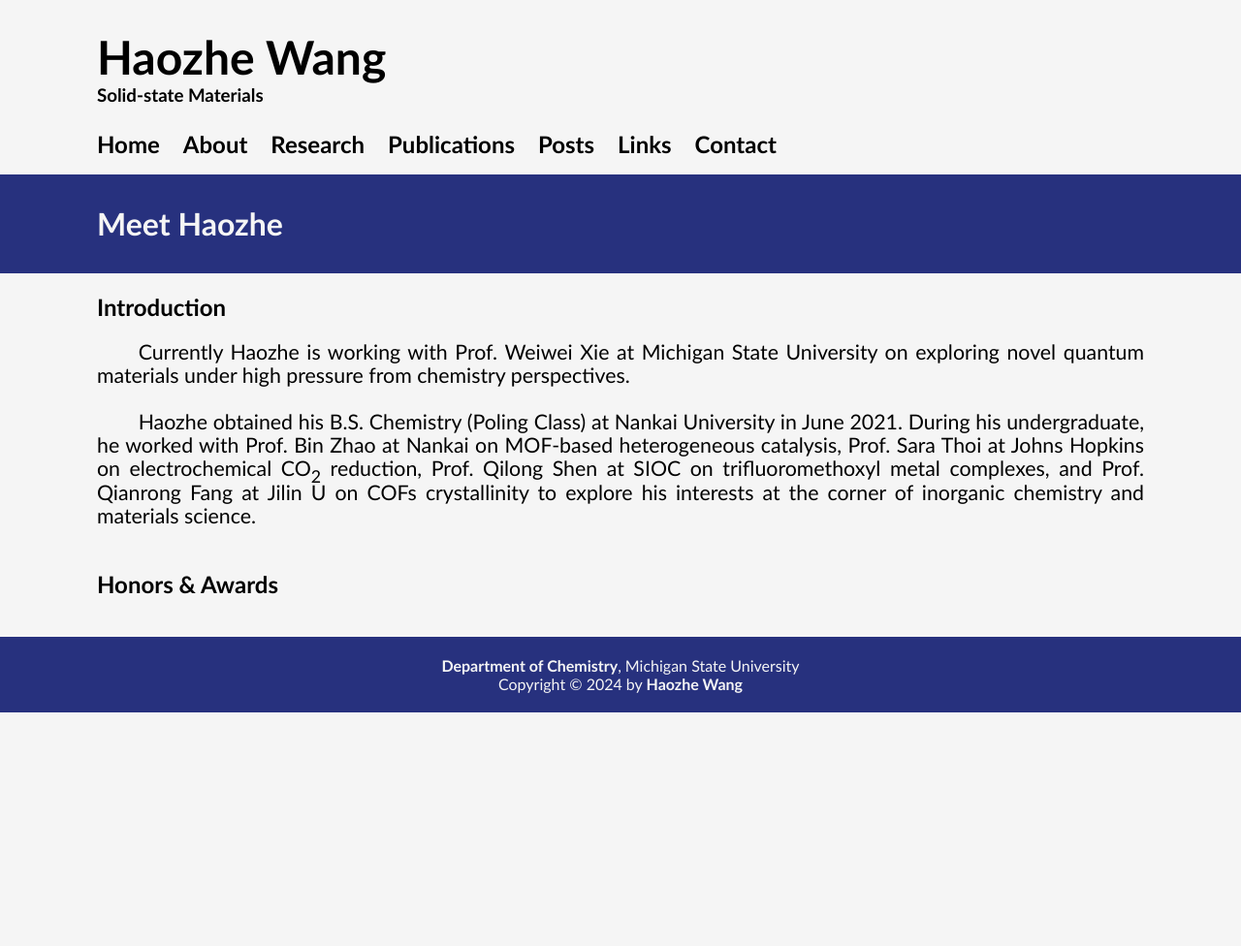
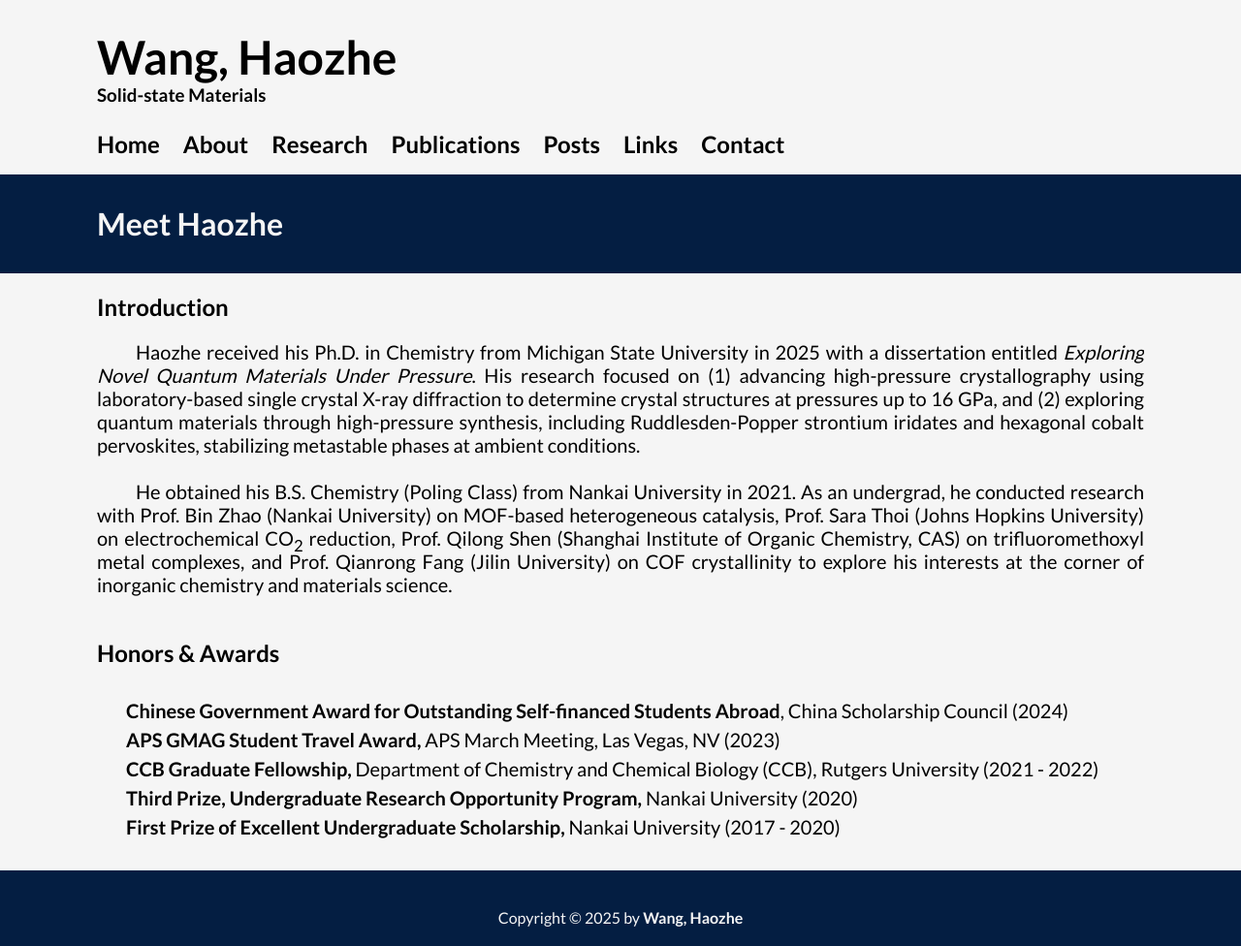
Before and after one commit to hzwang200/hzwang200.github.io, a plain HTML site: page people.html in a window 1280 px wide. Shown: the whole page at 97% size. Before the commit the page ends 800 px from the top, so only its background shows below. Drawn offline with Linux system fonts and the light colour scheme.

Commit message:
2025-10-01

```diff
--- a/css/style.css
+++ b/css/style.css
@@ -11,7 +11,7 @@ html {
 }
 
 body {
-  font: normal 16px Calibri, Helvetica, sans-serif;
+  font: normal 16px 'Lato', sans-serif;
   color: black;
   background: whitesmoke;
 }
@@ -36,7 +36,7 @@ img {
 
 h1 {
   display: block;
-  font: bold 2em Calibri, Helvetica, sans-serif;
+  font: bold 2em 'Lato', sans-serif;
   color: black;
   margin-block-start: 0.67em;
   margin-block-end: 0.67em;
@@ -46,7 +46,7 @@ h1 {
 
 h2 {
   display: block;
-  font: bold 1.5em Calibri, sans-serif;
+  font: bold 1.5em 'Lato', sans-serif;
   color: black;
   margin-block-start: 0.83em;
   margin-block-end: 0.83em;
@@ -56,28 +56,28 @@ h2 {
 
 h3 {
   display: block;
-  font: bold 1.17em Calibri, sans-serif;
+  font: bold 1.17em 'Lato', sans-serif;
   color: black;
   margin: 1em 0;
 }
 
 h4 {
   display: block;
-  font: bold 1em Calibri, sans-serif;
+  font: bold 1em 'Lato', sans-serif;
   color: black;
   margin: 1.33em 0;
 }
 
 h5 {
   display: block;
-  font: bold .83em Calibri, sans-serif;
+  font: bold .83em 'Lato', sans-serif;
   color: black;
   margin: 1.67em 0;
 }
 
 h6 {
   display: block;
-  font: bold .67em Calibri, sans-serif;
+  font: bold .67em 'Lato', sans-serif;
   color: black;
   margin: 2.33em 0;
 }
@@ -144,7 +144,7 @@ nav {
   height: 120px;
   padding-top: 30px;
   margin: 0 auto;
-  font-family: Calibri;
+  font-family: 'Lato';
 }
 
 #menubar {
@@ -293,13 +293,13 @@ ul img {
 #slideshow-caption p {
   padding: 0;
   margin: 0;
-  font: normal Calibri, sans-serif;
+  font: normal 'Lato', sans-serif;
   color: #FFF;
   text-shadow: none;
 }
 
 section {
-  background-color: rgb(39, 49, 126);
+  background-color: rgb(4, 30, 66);
 }
 
 .subbanner {
@@ -330,13 +330,13 @@ section {
 }
 
 .sidebar_item {
-  font: normal 100% Calibri, Helvetica, sans-serif;
+  font: normal 100% 'Lato', 'Lato', sans-serif;
   width: 240px;
 }
 
 .sidebar h2 {
   padding: 5px 0 0 0;
-  font: normal 140% 'News Cycle', Calibri, sans-serif;
+  font: normal 140% 'News Cycle', 'Lato', sans-serif;
   height: 30px;
 }
 
@@ -360,7 +360,8 @@ section {
 
 .content_item_home p {
   color: black;
-  font-size: 21.6px;
+  font-size: 20px;
+  /* line-height: 30px; */
 }
 
 .content_item a {
@@ -478,19 +479,19 @@ section {
 
 /* for the honors and awards on the people page*/
 .content_container4 {
-  width: 940px;
+  width: 1080px;
   padding: 10px 30px;
-  font-size: 14pt;
-  line-height: 24px;
+  font-size: 20px;
+  line-height: 30px;
 }
 
 /* for about me on the people page */
 .content_container5 {
   width: 1080px;
   text-align: justify;
-  font-size: 16pt;
+  font-size: 20px;
   text-indent: 2em;
-  line-height: 24px;
+  /* line-height: 30px; */
 }
 
 footer {
@@ -502,7 +503,7 @@ footer {
   padding-bottom: 20px;
   text-align: center;
   color: whitesmoke;
-  background: rgb(39, 49, 126);
+  background: rgb(4, 30, 66);
 }
 
 footer a, footer a:hover {
@@ -521,7 +522,7 @@ footer a:hover {
 }
 
 .button_small {
-  font: normal Calibri, Helvetica, sans-serif;
+  font: normal 'Lato', 'Lato', sans-serif;
   float: left;
   height: 15px;
   padding: 2px 10px 8px 10px;
--- a/people.html
+++ b/people.html
@@ -3,7 +3,8 @@
 
 	<head>
 		<link rel="shortcut icon" href="https://github.com/hzwang200/hzwang200.github.io/blob/master/short_icon.jpg">
-		<title>Haozhe Wang</title>
+		<link href="https://fonts.googleapis.com/css2?family=Lato:wght@400;700&display=swap" rel="stylesheet">
+		<title>Wang, Haozhe</title>
 		<meta name="description" content="website description" />
 		<meta name="keywords" content="website keywords, website keywords" />
 		<meta http-equiv="content-type" content="text/html; charset=windows-1252" />
@@ -17,7 +18,7 @@
 		</script>
 		<style>
 			span{
-				color: rgb(39, 49, 126);
+				color: rgb(4, 30, 66);
 			}
 		</style>
 	</head>
@@ -29,7 +30,7 @@
 			<div id="strapline">
 			  	<div id="welcome_slogan">
 					<h1 style="font-size: 3em; margin: 0;">
-				  		Haozhe Wang
+				  		Wang, Haozhe
 					</h1>
 					<h3 style="margin: 0;">
 				  		Solid-state Materials
@@ -63,17 +64,21 @@
 				<div class="content_item">
 					<h2>Introduction</h2>
 					<div class="content_container5">
-						Currently Haozhe is working with Prof. Weiwei Xie at Michigan State University on exploring novel quantum materials under high pressure from chemistry perspectives.
+						Haozhe received his Ph.D. in Chemistry from Michigan State University in 2025 with a dissertation entitled <i>Exploring Novel Quantum Materials Under Pressure</i>. His research focused on (1) advancing high-pressure crystallography using laboratory-based single crystal X-ray diffraction to determine crystal structures at pressures up to 16 GPa, and (2) exploring quantum materials through high-pressure synthesis, including Ruddlesden-Popper strontium iridates and hexagonal cobalt pervoskites, stabilizing metastable phases at ambient conditions.
 						<br><br>
 					</div>
 					<div class="content_container5">
-						Haozhe obtained his B.S. Chemistry (Poling Class) at Nankai University in June 2021. During his undergraduate, he worked with Prof. Bin Zhao at Nankai on MOF-based heterogeneous catalysis, Prof. Sara Thoi at Johns Hopkins on electrochemical CO<sub>2</sub> reduction, Prof. Qilong Shen at SIOC on trifluoromethoxyl metal complexes, and Prof. Qianrong Fang at Jilin U on COFs crystallinity to explore his interests at the corner of inorganic chemistry and materials science.
+						He obtained his B.S. Chemistry (Poling Class) from Nankai University in 2021. As an undergrad, he conducted research with Prof. Bin Zhao (Nankai University) on MOF-based heterogeneous catalysis, Prof. Sara Thoi (Johns Hopkins University) on electrochemical CO<sub>2</sub> reduction, Prof. Qilong Shen (Shanghai Institute of Organic Chemistry, CAS) on trifluoromethoxyl metal complexes, and Prof. Qianrong Fang (Jilin University) on COF crystallinity to explore his interests at the corner of inorganic chemistry and materials science.
 						<br><br>
 					</div>
 					<h2>Honors & Awards</h2>
-					<!-- <div class="content_container4">
-						<b>First Prize of Excellent Undergraduate Scholarship, </b>Nankai University (2017-2020)<br>
-					</div> -->
+					<div class="content_container4">
+						<b>Chinese Government Award for Outstanding Self-financed Students Abroad</b>, China Scholarship Council (2024)<br>
+						<b>APS GMAG Student Travel Award, </b>APS March Meeting, Las Vegas, NV (2023)<br>
+						<b>CCB Graduate Fellowship, </b>Department of Chemistry and Chemical Biology (CCB), Rutgers University (2021 - 2022)<br>
+						<b>Third Prize, Undergraduate Research Opportunity Program, </b>Nankai University (2020)<br>
+						<b>First Prize of Excellent Undergraduate Scholarship, </b>Nankai University (2017 - 2020)<br>
+					</div>
 
 			    </div>
 			</div>
@@ -81,7 +86,8 @@
 
 		<footer>
 			<!-- <a href="index.html" style="font-size: 18pt">Home</a> | <a href="people.html" style="font-size: 18pt;">About</a> | <a href="projects.html" style="font-size: 18pt;">Research</a> | <a href="publications.html" style="font-size: 18pt;">Publications</a> | <a href="post.html" style="font-size: 18pt;">Posts</a> | <a href="resources.html" style="font-size: 18pt;">Resources</a> | <a href="contact.html" style="font-size: 18pt;">Contact</a></br> -->
-			<a href="https://www.chemistry.msu.edu/" target="_blank">Department of Chemistry</a>, Michigan State University<br>Copyright &copy; 2024 by <a href="https://github.com/hzwang200" target="_blank">Haozhe Wang</a></br>
+			<!-- <a href="https://www.chemistry.msu.edu/" target="_blank">Department of Chemistry</a>, Michigan State University<br> -->
+			<br>Copyright &copy; 2025 by <a href="https://github.com/hzwang200" target="_blank">Wang, Haozhe</a></br>
 		</footer>
 
     </div><!--close main-->
```
Also changed, not shown: contact.html (+17 -15 lines), index.html (+7 -5 lines), post.html (+9 -7 lines), projects.html (+10 -10 lines), publications.html (+12 -10 lines), resources.html (+9 -7 lines), 1 other file.
